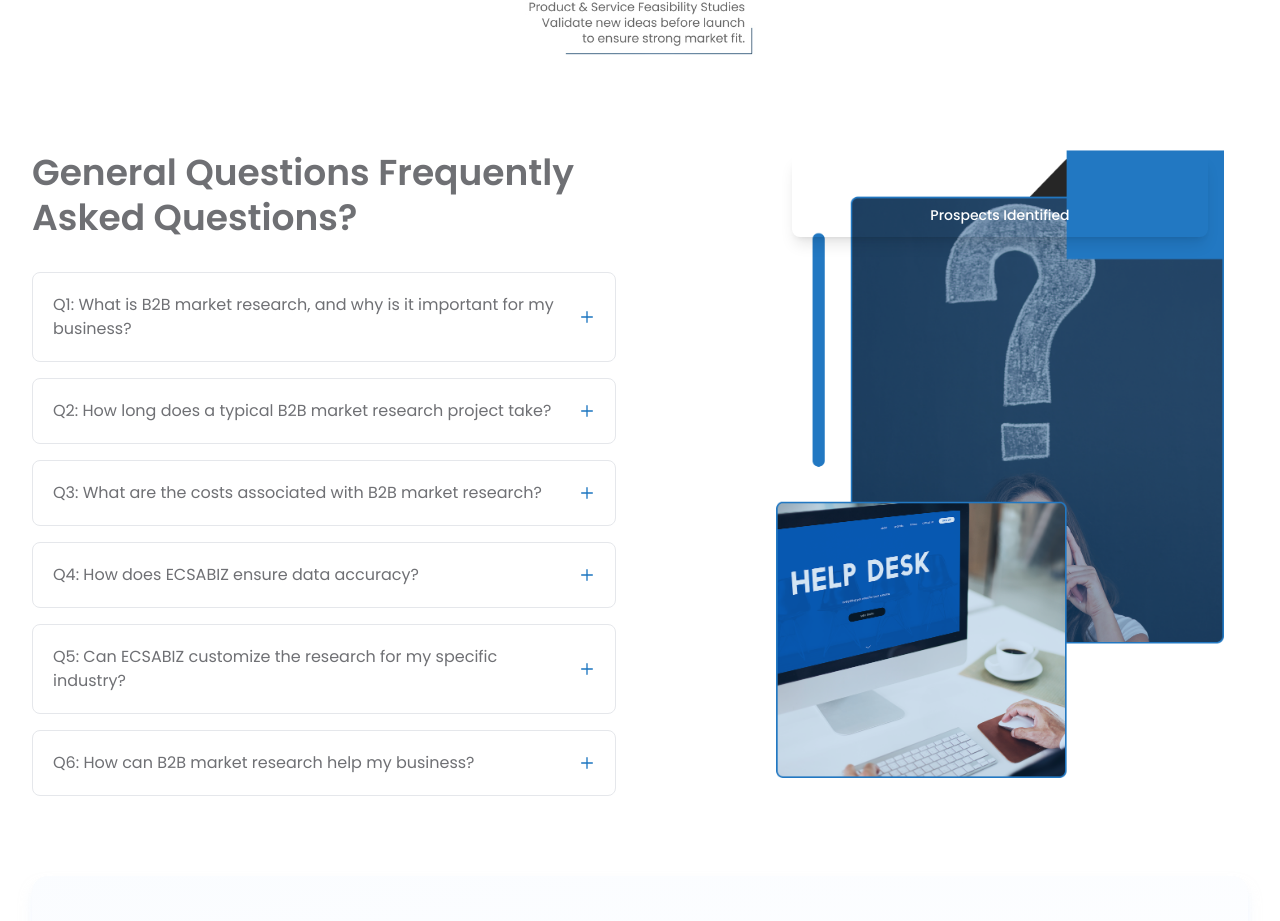
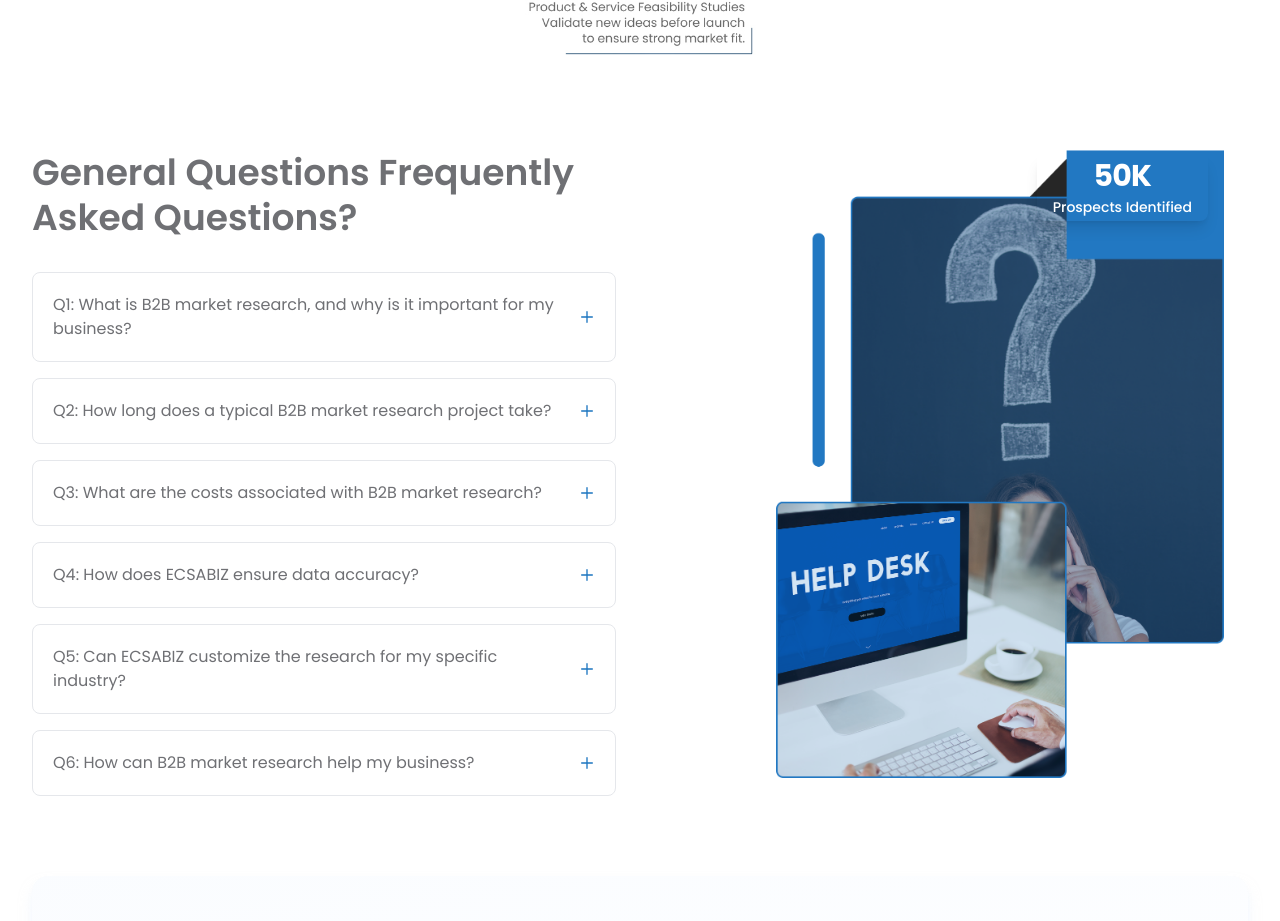
Before and after one commit to Sharmeen-Rauf/escabiz, a Next.js app: page /b2b-market-research-agency-escabiz in a window 1280 px wide. Shown: the part 4802-5723 px from the top of the page. Built offline with nearby package versions, Linux system fonts and the light colour scheme.

Commit message:
Refine counter badge layout in B2B market research agency page: adjust padding for improved design consistency and visual clarity.

```diff
--- a/src/app/b2b-market-research-agency-escabiz/page.tsx
+++ b/src/app/b2b-market-research-agency-escabiz/page.tsx
@@ -843,7 +843,7 @@ export default function B2BIndustryAnalysis() {
                     priority
                   />
                   {/* Counter Badge */}
-                  <div className="absolute top-4 right-0.5  left-4 sm:top-1 sm:right-4  rounded-lg px-4 py-3 shadow-lg flex flex-col items-center text-white space-y-1">
+                  <div className="absolute top-4 right-0.5  sm:top-1 sm:right-4  rounded-lg px-4 py-1 shadow-lg flex flex-col items-center text-white space-y-1">
                     <p className="text-2xl md:text-3xl font-bold leading-tight tracking-tight">50K</p>
                     <p className="text-xs md:text-sm font-medium leading-tight whitespace-nowrap">Prospects Identified</p>
                   </div>
```
